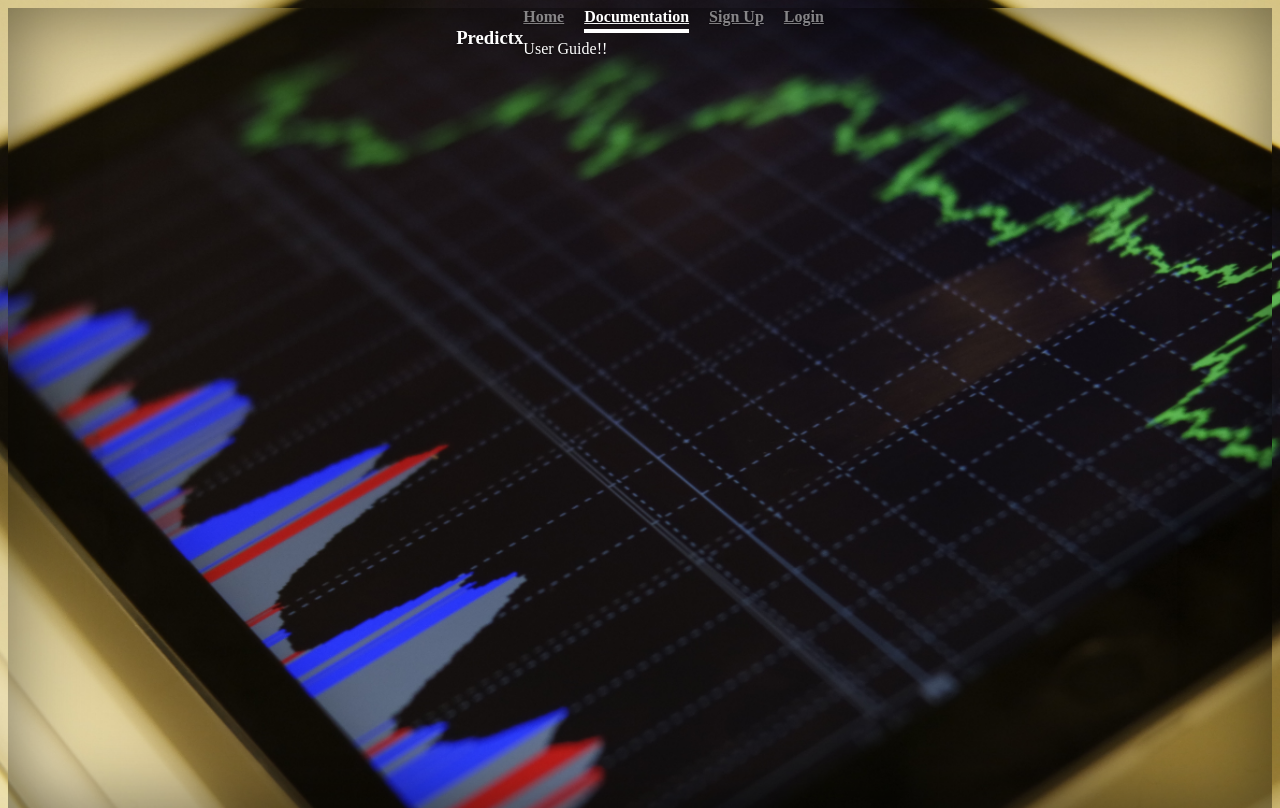
After one commit to joshdasilva/typroject, a Django app: page /userguide/ in a window 1280 px wide. The commit adds this page. Run offline with Django 3.2, Linux system fonts and the light colour scheme; some libraries are stand-ins or nearby versions.

```diff
--- a/predictx/models.py
+++ b/predictx/models.py
@@ -3,11 +3,15 @@ from django.db import models
 # Create your models here.
 
 from django.db import models
-#from datetime import datetime
+from django.contrib.auth.models import User
+
 
 class Stock(models.Model):
     stock_title = models.CharField(max_length=200)
     stock_name = models.TextField()
+    #stock_link = models.TextField()
+    #slug = models.SlugField(max_length=120)
+    #favorite = models.ManyToManyField(User, related_name='favorite', blank=True)
     #stock_published = models.DateTimeField("date published", default=datetime.now())
 
 def __str__(self):
--- a/predictx/templates/predictx/index.html
+++ b/predictx/templates/predictx/index.html
@@ -7,6 +7,7 @@
           <h3 class="masthead-brand">Predictx</h3>
           <nav class="nav nav-masthead justify-content-center">
             <a class="nav-link active" href="">Home</a>
+            <a class="nav-link" href="/userguide">Documentation</a>
             <a class="nav-link" href="/register">Sign Up</a>
             <a class="nav-link" href="/login">Login</a>
           </nav>
@@ -17,7 +18,7 @@
         <h1 class="cover-heading">Predict X.</h1>
         <p class="lead">By predictstocks.net</p>
         <p class="lead">
-          <a href="#" class="btn btn-lg btn-secondary">Learn more</a>
+          <a href="/userguide" class="btn btn-lg btn-secondary">Learn more</a>
         </p>
       </main>
 
--- a/predictx/templates/predictx/login.html
+++ b/predictx/templates/predictx/login.html
@@ -8,6 +8,7 @@
           <h3 class="masthead-brand">Predictx</h3>
           <nav class="nav nav-masthead justify-content-center">
             <a class="nav-link" href="/">Home</a>
+            <a class="nav-link" href="/userguide">Documentation</a>
             <a class="nav-link" href="/register">Sign Up</a>
             <a class="nav-link active" href="/login">Login</a>
           </nav>
--- a/predictx/templates/predictx/register.html
+++ b/predictx/templates/predictx/register.html
@@ -11,6 +11,7 @@
           <h3 class="masthead-brand">Predictx</h3>
           <nav class="nav nav-masthead justify-content-center">
             <a class="nav-link" href="/">Home</a>
+            <a class="nav-link" href="/userguide">Documentation</a>
             <a class="nav-link active" href="/register">Sign Up</a>
             <a class="nav-link" href="/login">Login</a>
           </nav>
--- /dev/null
+++ b/predictx/templates/predictx/userguide.html
@@ -0,0 +1,26 @@
+{% extends 'predictx/base.html' %}
+
+{% block content %}
+  <div class="cover-container d-no-flex h-100 p-3 mx-auto no-flex-column">
+      <header class="masthead mb-auto">
+        <div class="inner">
+          <h3 class="masthead-brand">Predictx</h3>
+          <nav class="nav nav-masthead justify-content-center">
+            <a class="nav-link" href="/">Home</a>
+            <a class="nav-link active" href="/userguide">Documentation</a>
+            <a class="nav-link" href="/register">Sign Up</a>
+            <a class="nav-link" href="/login">Login</a>
+          </nav>
+        </div>
+      </header>
+
+        <div class="backdrop">
+        <main role="main" class="inner cover">
+
+            User Guide!!
+
+
+        </main>
+          </div>
+    </div>
+{% endblock %}
--- a/predictx/urls.py
+++ b/predictx/urls.py
@@ -7,8 +7,10 @@ app_name = "predictx"
 urlpatterns = [
   #  path('', views.index),
     path("", views.indexpage, name="indexpage"),
+    path("userguide/", views.userguide, name="userguide"),
     path("register/", views.register, name="register"),
     path("login/", views.login_request, name="login"),
+    path("register/", views.register, name="register"),
 
     path("AAPL/", views.AAPL, name="AAPL"),
     path("MSFT/", views.MSFT, name="MSFT"),
@@ -20,7 +22,6 @@ urlpatterns = [
     path("JPM/", views.JPM, name="JPM"),
     path("V/", views.V, name="V"),
     path("BAC/", views.BAC, name="BAC"),
-
     path("INTC/", views.INTC, name="INTC"),
     path("CSCO/", views.CSCO, name="CSCO"),
     path("VZ/", views.VZ, name="VZ"),
@@ -31,7 +32,6 @@ urlpatterns = [
     path("KO/", views.KO, name="KO"),
     path("PEP/", views.PEP, name="PEP"),
     path("NFLX/", views.NFLX, name="NFLX"),
-
     path("MCD/", views.MCD, name="MCD"),
     path("WMT/", views.WMT, name="WMT"),
     path("ORCL/", views.ORCL, name="ORCL"),
@@ -72,8 +72,4 @@ urlpatterns = [
     path("COST/logout", views.logout_request, name="logout"),
     path("QCOM/logout", views.logout_request, name="logout"),
 
-
-
-
-
 ]
--- a/predictx/views.py
+++ b/predictx/views.py
@@ -1,9 +1,10 @@
 from django.shortcuts import render, redirect, render_to_response
-from django.http import HttpResponse
+from django.http import HttpResponse, HttpResponseRedirect
 from .models import Stock
 from django.contrib.auth.forms import UserCreationForm, AuthenticationForm
 from django.contrib.auth import logout, authenticate, login
 from django.contrib import messages
+from django.shortcuts import get_object_or_404
 from .forms import NewUserForm
 from alpha_vantage.timeseries import TimeSeries
 from alpha_vantage.techindicators import TechIndicators
@@ -18,59 +19,59 @@ import pandas as pd
 import wikipedia, os
 
 def chart(stock, sname, wikiD):
-
     API_KEY = 'ZCXPM8FMBJXNOE3J'
     ts = TimeSeries(key='API_KEY', output_format='pandas')
-    data, meta_data = ts.get_daily_adjusted(symbol=stock, outputsize='full')
+    d, meta_data = ts.get_daily_adjusted(symbol=stock, outputsize='full')
 
     ts2 = TechIndicators(key='API_KEY', output_format='pandas')
-    data2, meta_data2 = ts2.get_bbands(symbol=stock, interval='daily', time_period=10)
+    d2, meta_data2 = ts2.get_bbands(symbol=stock, interval='daily', time_period=10)
 
     ts3 = TechIndicators(key='API_KEY', output_format='pandas')
-    data3, meta_data3 = ts3.get_rsi(symbol=stock, series_type = 'close', interval='daily')
+    d3, meta_data3 = ts3.get_rsi(symbol=stock, series_type = 'close', interval='daily')
 
     ts4 = TechIndicators(key='API_KEY', output_format='pandas')
-    data4, meta_data4 = ts4.get_macd(symbol=stock,series_type = 'close', interval='daily')
+    d4, meta_data4 = ts4.get_macd(symbol=stock,series_type = 'close', interval='daily')
 
     title = 'Latest prices for'+sname
 
+    xi = 5321
+    data = d.tail(xi)
+    data2 = d2.tail(xi)
+    data3 = d3.tail(xi)
+    data4 = d4.tail(xi)
+
     data.index = pd.to_datetime(data.index)
-    data2.index = pd.to_datetime(data2.index)
-    data3.index = pd.to_datetime(data3.index)
-    data4.index = pd.to_datetime(data4.index)
 
     long_rolling = data['5. adjusted close'].rolling(window=200).mean()
     short_rolling = data['5. adjusted close'].rolling(window=20).mean()
     ema_short = data['5. adjusted close'].ewm(span=20, adjust=False).mean()
     ema_long = data['5. adjusted close'].ewm(span=200, adjust=False).mean()
 
+    import numpy as np
+
     latest = data.tail(1)
     lOpen = latest.iloc[:, 0:1].values
+    lOpen=str(lOpen).lstrip('[').rstrip(']')
     lHigh = latest.iloc[:, 1:2].values
+    lHigh=str(lHigh).lstrip('[').rstrip(']')
     lLow = latest.iloc[:, 2:3].values
+    lLow=str(lLow).lstrip('[').rstrip(']')
     lClose = latest.iloc[:, 3:4].values
+    lClose=str(lClose).lstrip('[').rstrip(']')
     lAdjClose = latest.iloc[:, 4:5].values
+    lAdjClose=str(lAdjClose).lstrip('[').rstrip(']')
     lVol = latest.iloc[:, 5:6].values
+    lVol=str(lVol).lstrip('[').rstrip(']')
     lDiv = latest.iloc[:, 6:7].values
+    lDiv=str(lDiv).lstrip('[').rstrip(']')
     lSplit = latest.iloc[:, 7:8].values
-
-    # lOpen = latest['1. open']
-    # lHigh = latest['2. high']
-    # lLow = latest['3. low']
-    # lClose = latest['4. close']
-    # lAdjClose = latest['5. adjusted close']
-    # lVol = latest['6. volume']
-    # lDiv = latest['7. dividend amount']
-    # lSplit = latest['8. split coefficient']
-
+    lSplit=str(lSplit).lstrip('[').rstrip(']')
 
     source1 = ColumnDataSource(data=dict(x=data.index, y=data['5. adjusted close'], ssma=short_rolling, lsma=long_rolling, sema=ema_short,lema=ema_long))
     source2 = ColumnDataSource(data=dict(x = data.index, z=data['4. close'], bu=data2['Real Upper Band'], bm=data2['Real Middle Band'], bl=data2['Real Lower Band']))
-    source3 = ColumnDataSource(data=dict(x = data.index, x2= data3.index,  z=data['4. close'], rsi = data3['RSI']))
-    source4 = ColumnDataSource(data=dict(x = data.index, x2 = data4.index, z=data['4. close'], macd=data4['MACD'], macds = data4['MACD_Signal']))
+    source3 = ColumnDataSource(data=dict(x = data.index, z=data['4. close'], rsi = data3['RSI']))
+    source4 = ColumnDataSource(data=dict(x = data.index, z=data['4. close'], macd=data4['MACD'], macds = data4['MACD_Signal']))
     source5 = ColumnDataSource(data=dict(x = data.index, y=data['5. adjusted close'],o=data['1. open'],h=data['2. high'],l=data['3. low'],c=data['4. close'], vol=data['6. volume']))
-
-    pprint(data3.index)
 
     p = figure(title= title ,
         x_axis_label= 'Date Time',
@@ -78,8 +79,8 @@ def chart(stock, sname, wikiD):
         y_axis_label= 'Price in $',
         plot_width =1300,
         plot_height =600,
-        tools=['pan', 'wheel_zoom', 'box_zoom', 'reset']
-               )
+        tools=['pan', 'wheel_zoom', 'box_zoom', 'reset'])
+
     p1 = figure(title= title ,
         x_axis_label= 'date',
         x_axis_type="datetime",
@@ -96,7 +97,7 @@ def chart(stock, sname, wikiD):
             'sema': 'printf',
             'lema': 'printf'
         },
-        mode='vline'))
+        mode='mouse'))
 
     p2 = figure(title= title ,
         x_axis_label= 'Date Time',
@@ -114,7 +115,7 @@ def chart(stock, sname, wikiD):
             'bm': 'printf',
             'bl': 'printf'
         },
-        mode='vline'))
+        mode='mouse'))
     p3 = figure(title= title ,
         x_axis_label= 'Date Time',
         x_axis_type="datetime",
@@ -223,13 +224,13 @@ def chart(stock, sname, wikiD):
     p4.line('x', 'z', legend=stock + ' price in $', line_width=2, color ='blue', muted_color='grey', muted_alpha=0.2, source= source4)
     p45.line('x','macd' ,legend=stock+' MACD', line_width=2, color='green', muted_color='grey', muted_alpha=0.2, source = source4) #x2
     p45.line('x', 'macds', color='orange', legend=stock+' MACD signal', line_width=2, muted_color='grey', muted_alpha=0.2, source= source4) #x2
-    p45.vbar(x=data4.index, bottom=[ 0 for _ in data4.index], top=data4['MACD_Hist'], width=4, color="purple", legend=stock+' MACD Histagram', line_width=2, muted_color='grey', muted_alpha=0.2)
+    p45.vbar(x=data.index, bottom=[ 0 for _ in data.index], top=data4['MACD_Hist'], width=4, color="purple", legend=stock+' MACD Histagram', line_width=2, muted_color='grey', muted_alpha=0.2)#data4.index
     p45.legend.location = "top_left"
     p45.legend.click_policy = "mute"
     macd = gridplot([[p4], [p45]])
 
     p5.xaxis.formatter = DatetimeTickFormatter(days="%Y-%m-%d")
-    p5.line('x','y',source=source5,legend= stock+' price in $', line_width = 2)
+    p5.line('x','y',legend= stock+' price in $', line_width = 2,source=source5)
     p55.line('x', 'vol', legend= stock+' Volume', line_width = 2, color ='purple', source=source5)
     volume = gridplot([[p5], [p55]])
 
@@ -277,10 +278,10 @@ def AlphaVantage(symbol):
 def indexpage(request):
     return render(request, 'predictx/index.html')
 
-def indexpage(request):
-    return render(request = request,
-                  template_name='predictx/index.html',
-                  context = {"stocks":Stock.objects.all})
+# def indexpage(request):
+#     return render(request = request,
+#                   template_name='predictx/index.html',
+#                   context = {"stocks":Stock.objects.all})
 
 def logout_request(request):
     logout(request)
@@ -330,188 +331,314 @@ def register(request):
                   template_name = "predictx/register.html",
                   context={"form":form})
 
+def userguide(request):
+    return render(request, 'predictx/userguide.html')
+
+
+# def favorite_stock(request, id):
+#     stock = get_object_or_404(Stock,id=id)
+#     if stock.favorite.filter(id=request.user.id).exists():
+#         stock.favorite.remove(request.user)
+#     else:
+#         stock.favorite.add(request.user)
+#     return HttpResponseRedirect(stock.get_absolute_url())
+#
+# def stock_favorite_list(request):
+#     user = request.user
+#     favorite_stocks = user.favorite.all()
+#     context = {
+#         'favorite_stocks': favorite_stocks
+#     }
+#     return render(request, 'predictx/symbol.html', context)
+#
+# def stock_detail(request, id):
+#     stock = get_object_or_404(Stock, id=id)
+#     is_favourite=False
+#     if stock.favorite.filter(id=request.user.id).exists():
+#         is_favourite=True
+#
+#     context = {
+#         ' is_favourite': is_favourite
+#     }
+#     return render(request, 'predictx/symbol.html', context)
+
+
 def MSFT(request):
-    stock = 'MSFT'
-    sname='Microsoft Corporation'
-    wikiD = wikipedia.summary(sname, sentences=5)
-    return chart(stock, sname, wikiD)
+    if request.user.is_authenticated:
+        stock = 'MSFT'
+        sname='Microsoft Corporation'
+        wikiD = wikipedia.summary(sname, sentences=5)
+        return chart(stock, sname, wikiD)
+    else:
+        return redirect("predictx:login")
+
 
 def AAPL(request):
-    stock = 'AAPL'
-    sname = 'Apple Inc.'
-    wikiD = wikipedia.summary(sname, sentences=5)
-    return chart(stock, sname, wikiD)
+    if request.user.is_authenticated:
+        stock = 'AAPL'
+        sname = 'Apple Inc.'
+        wikiD = wikipedia.summary(sname, sentences=5)
+        return chart(stock, sname, wikiD)
+    else:
+        return redirect("predictx:login")
 
 def AMZN(request):
-    stock = 'AMZN'
-    sname = 'Amazon.com Inc.'
-    wikiD = wikipedia.summary(sname, sentences=5)
-    return chart(stock, sname, wikiD)
+    if request.user.is_authenticated:
+        stock = 'AMZN'
+        sname = 'Amazon.com Inc.'
+        wikiD = wikipedia.summary(sname, sentences=5)
+        return chart(stock, sname, wikiD)
+    else:
+        return redirect("predictx:login")
 
 def FB(request):
-    stock = 'FB'
-    sname = 'Facebook Inc.'
-    wikiD = wikipedia.summary(sname, sentences=5)
-    return chart(stock, sname, wikiD)
+    if request.user.is_authenticated:
+        stock = 'FB'
+        sname = 'Facebook Inc.'
+        wikiD = wikipedia.summary(sname, sentences=5)
+        return chart(stock, sname, wikiD)
+    else:
+        return redirect("predictx:login")
 
 def BRKB(request):
-    stock = 'BRK.B'
-    sname = 'Berkshire Hathaway Inc.'
-    wikiD = wikipedia.summary(sname, sentences=5)
-    return chart(stock, sname, wikiD)
+    if request.user.is_authenticated:
+        stock = 'BRK.B'
+        sname = 'Berkshire Hathaway Inc.'
+        wikiD = wikipedia.summary(sname, sentences=5)
+        return chart(stock, sname, wikiD)
+    else:
+        return redirect("predictx:login")
 
 def GOOG(request):
-    stock = 'GOOG'
-    sname = 'Alphabet Inc.'
-    wikiD = wikipedia.summary(sname, sentences=5)
-    return chart(stock, sname, wikiD)
+    if request.user.is_authenticated:
+        stock = 'GOOG'
+        sname = 'Alphabet Inc.'
+        wikiD = wikipedia.summary(sname, sentences=5)
+        return chart(stock, sname, wikiD)
+    else:
+        return redirect("predictx:login")
 
 def XOM(request):
-    stock = 'XOM'
-    sname = 'Exxon Mobil Corporation'
-    wikiD = wikipedia.summary(sname, sentences=5)
-    return chart(stock, sname, wikiD)
+    if request.user.is_authenticated:
+        stock = 'XOM'
+        sname = 'Exxon Mobil Corporation'
+        wikiD = wikipedia.summary(sname, sentences=5)
+        return chart(stock, sname, wikiD)
+    else:
+        return redirect("predictx:login")
 
 def JPM(request):
-    stock = 'JPM'
-    sname = 'JPMorgan Chase & Co.'
-    wikiD = wikipedia.summary(sname, sentences=5)
-    return chart(stock, sname, wikiD)
+    if request.user.is_authenticated:
+        stock = 'JPM'
+        sname = 'JPMorgan Chase & Co.'
+        wikiD = wikipedia.summary(sname, sentences=5)
+        return chart(stock, sname, wikiD)
+    else:
+        return redirect("predictx:login")
 
 def V(request):
-    stock = 'V'
-    sname = 'Visa Inc.'
-    wikiD = wikipedia.summary(sname, sentences=5)
-    return chart(stock, sname, wikiD)
+    if request.user.is_authenticated:
+        stock = 'V'
+        sname = 'Visa Inc.'
+        wikiD = wikipedia.summary(sname, sentences=5)
+        return chart(stock, sname, wikiD)
+    else:
+        return redirect("predictx:login")
 
 def BAC(request):
-    stock = 'BAC'
-    sname = 'Bank of America Corporation'
-    wikiD = wikipedia.summary(sname, sentences=5)
-    return chart(stock, sname, wikiD)
+    if request.user.is_authenticated:
+        stock = 'BAC'
+        sname = 'Bank of America Corporation'
+        wikiD = wikipedia.summary(sname, sentences=5)
+        return chart(stock, sname, wikiD)
+    else:
+        return redirect("predictx:login")
 
 def INTC(request):
-    stock = 'INTC'
-    sname = 'Intel Corporation'
-    wikiD = wikipedia.summary(sname, sentences=5)
-    return chart(stock, sname, wikiD)
+    if request.user.is_authenticated:
+        stock = 'INTC'
+        sname = 'Intel Corporation'
+        wikiD = wikipedia.summary(sname, sentences=5)
+        return chart(stock, sname, wikiD)
+    else:
+        return redirect("predictx:login")
 
 def CSCO(request):
-    stock = 'CSCO'
-    sname = 'Cisco Systems Inc.'
-    wikiD = wikipedia.summary(sname, sentences=5)
-    return chart(stock, sname, wikiD)
+    if request.user.is_authenticated:
+        stock = 'CSCO'
+        sname = 'Cisco Systems Inc.'
+        wikiD = wikipedia.summary(sname, sentences=5)
+        return chart(stock, sname, wikiD)
+    else:
+        return redirect("predictx:login")
 
 def VZ(request):
-    stock = 'VZ'
-    sname = 'Verizon Communications Inc.'
-    wikiD = wikipedia.summary(sname, sentences=5)
-    return chart(stock, sname, wikiD)
+    if request.user.is_authenticated:
+        stock = 'VZ'
+        sname = 'Verizon Communications Inc.'
+        wikiD = wikipedia.summary(sname, sentences=5)
+        return chart(stock, sname, wikiD)
+    else:
+        return redirect("predictx:login")
 
 def PFE(request):
-    stock = 'PFE'
-    sname = 'Pfizer Inc.'
-    wikiD = wikipedia.summary(sname, sentences=5)
-    return chart(stock, sname, wikiD)
+    if request.user.is_authenticated:
+        stock = 'PFE'
+        sname = 'Pfizer Inc.'
+        wikiD = wikipedia.summary(sname, sentences=5)
+        return chart(stock, sname, wikiD)
+    else:
+        return redirect("predictx:login")
 
 def T(request):
-    stock = 'T'
-    sname = 'AT&T Inc.'
-    wikiD = wikipedia.summary(sname, sentences=5)
-    return chart(stock, sname, wikiD)
+    if request.user.is_authenticated:
+        stock = 'T'
+        sname = 'AT&T Inc.'
+        wikiD = wikipedia.summary(sname, sentences=5)
+        return chart(stock, sname, wikiD)
+    else:
+        return redirect("predictx:login")
 
 def MA(request):
-    stock = 'MA'
-    sname = 'Mastercard Incorporated'
-    wikiD = wikipedia.summary(sname, sentences=5)
-    return chart(stock, sname, wikiD)
+    if request.user.is_authenticated:
+        stock = 'MA'
+        sname = 'Mastercard Incorporated'
+        wikiD = wikipedia.summary(sname, sentences=5)
+        return chart(stock, sname, wikiD)
+    else:
+        return redirect("predictx:login")
 
 def BA(request):
-    stock = 'BA'
-    sname = 'Boeing Company'
-    wikiD = wikipedia.summary(sname, sentences=5)
-    return chart(stock, sname, wikiD)
+    if request.user.is_authenticated:
+        stock = 'BA'
+        sname = 'Boeing Company'
+        wikiD = wikipedia.summary(sname, sentences=5)
+        return chart(stock, sname, wikiD)
+    else:
+        return redirect("predictx:login")
 
 def DIS(request):
-    stock = 'DIS'
-    sname = 'Walt Disney Company'
-    wikiD = wikipedia.summary(sname, sentences=5)
-    return chart(stock, sname, wikiD)
+    if request.user.is_authenticated:
+        stock = 'DIS'
+        sname = 'Walt Disney Company'
+        wikiD = wikipedia.summary(sname, sentences=5)
+        return chart(stock, sname, wikiD)
+    else:
+        return redirect("predictx:login")
 
 def KO(request):
-    stock = 'KO'
-    sname = 'Coca-Cola Company'
-    wikiD = wikipedia.summary(sname, sentences=5)
-    return chart(stock, sname, wikiD)
+    if request.user.is_authenticated:
+        stock = 'KO'
+        sname = 'Coca-Cola Company'
+        wikiD = wikipedia.summary(sname, sentences=5)
+        return chart(stock, sname, wikiD)
+    else:
+        return redirect("predictx:login")
 
 def PEP(request):
-    stock = 'PEP'
-    sname = 'PepsiCo Inc.'
-    wikiD = wikipedia.summary(sname, sentences=5)
-    return chart(stock, sname, wikiD)
+    if request.user.is_authenticated:
+        stock = 'PEP'
+        sname = 'PepsiCo Inc.'
+        wikiD = wikipedia.summary(sname, sentences=5)
+        return chart(stock, sname, wikiD)
+    else:
+        return redirect("predictx:login")
 
 def NFLX(request):
-    stock = 'NFLX'
-    sname = 'Netflix Inc.'
-    wikiD = wikipedia.summary(sname, sentences=5)
-    return chart(stock, sname, wikiD)
+    if request.user.is_authenticated:
+        stock = 'NFLX'
+        sname = 'Netflix Inc.'
+        wikiD = wikipedia.summary(sname, sentences=5)
+        return chart(stock, sname, wikiD)
+    else:
+        return redirect("predictx:login")
 
 def MCD(request):
-    stock = 'MCD'
-    sname = 'McDonalds Corporation'
-    wikiD = wikipedia.summary(sname, sentences=5)
-    return chart(stock, sname, wikiD)
+    if request.user.is_authenticated:
+        stock = 'MCD'
+        sname = 'McDonalds Corporation'
+        wikiD = wikipedia.summary(sname, sentences=5)
+        return chart(stock, sname, wikiD)
+    else:
+        return redirect("predictx:login")
 
 def WMT(request):
-    stock = 'WMT'
-    sname = 'Walmart Inc.'
-    wikiD = wikipedia.summary(sname, sentences=5)
-    return chart(stock, sname, wikiD)
+    if request.user.is_authenticated:
+        stock = 'WMT'
+        sname = 'Walmart Inc.'
+        wikiD = wikipedia.summary(sname, sentences=5)
+        return chart(stock, sname, wikiD)
+    else:
+        return redirect("predictx:login")
 
 def ORCL(request):
-    stock = 'ORCL'
-    sname = 'Oracle Corporation'
-    wikiD = wikipedia.summary(sname, sentences=5)
-    return chart(stock, sname, wikiD)
+    if request.user.is_authenticated:
+        stock = 'ORCL'
+        sname = 'Oracle Corporation'
+        wikiD = wikipedia.summary(sname, sentences=5)
+        return chart(stock, sname, wikiD)
+    else:
+        return redirect("predictx:login")
 
 def IBM(request):
-    stock = 'IBM'
-    sname = 'Internation Business Machines Corporation'
-    wikiD = wikipedia.summary(sname, sentences=5)
-    return chart(stock, sname, wikiD)
+    if request.user.is_authenticated:
+        stock = 'IBM'
+        sname = 'Internation Business Machines Corporation'
+        wikiD = wikipedia.summary(sname, sentences=5)
+        return chart(stock, sname, wikiD)
+    else:
+        return redirect("predictx:login")
 
 def PYPL(request):
-    stock = 'PYPL'
-    sname = 'PalPal Holdings Inc.'
-    wikiD = wikipedia.summary(sname, sentences=5)
-    return chart(stock, sname, wikiD)
+    if request.user.is_authenticated:
+        stock = 'PYPL'
+        sname = 'PalPal Holdings Inc.'
+        wikiD = wikipedia.summary(sname, sentences=5)
+        return chart(stock, sname, wikiD)
+    else:
+        return redirect("predictx:login")
 
 def MMM(request):
-    stock = 'MMM'
-    sname = '3M Company'
-    wikiD = wikipedia.summary(sname, sentences=5)
-    return chart(stock, sname, wikiD)
+    if request.user.is_authenticated:
+        stock = 'MMM'
+        sname = '3M Company'
+        wikiD = wikipedia.summary(sname, sentences=5)
+        return chart(stock, sname, wikiD)
+    else:
+        return redirect("predictx:login")
 
 def NVDA(request):
-    stock = 'NVDA'
-    sname = 'Nvidia Corporation'
-    wikiD = wikipedia.summary(sname, sentences=5)
-    return chart(stock, sname, wikiD)
+    if request.user.is_authenticated:
+        stock = 'NVDA'
+        sname = 'Nvidia Corporation'
+        wikiD = wikipedia.summary(sname, sentences=5)
+        return chart(stock, sname, wikiD)
+    else:
+        return redirect("predictx:login")
 
 def NKE(request):
-    stock = 'NKE'
-    sname = 'Nike Inc.'
-    wikiD = wikipedia.summary(sname, sentences=5)
-    return chart(stock, sname, wikiD)
+    if request.user.is_authenticated:
+        stock = 'NKE'
+        sname = 'Nike Inc.'
+        wikiD = wikipedia.summary(sname, sentences=5)
+        return chart(stock, sname, wikiD)
+    else:
+        return redirect("predictx:login")
 
 def COST(request):
-    stock = 'COST'
-    sname = 'Costco Wholesale Corporation'
-    wikiD = wikipedia.summary(sname, sentences=5)
-    return chart(stock, sname, wikiD)
+    if request.user.is_authenticated:
+        stock = 'COST'
+        sname = 'Costco Wholesale Corporation'
+        wikiD = wikipedia.summary(sname, sentences=5)
+        return chart(stock, sname, wikiD)
+    else:
+        return redirect("predictx:login")
 
 def QCOM(request):
-    stock = 'QCOM'
-    sname = 'Qualcomm Incorporated'
-    wikiD = wikipedia.summary(sname, sentences=5)
-    return chart(stock, sname, wikiD)
+    if request.user.is_authenticated:
+        stock = 'QCOM'
+        sname = 'Qualcomm Incorporated'
+        wikiD = wikipedia.summary(sname, sentences=5)
+        return chart(stock, sname, wikiD)
+    else:
+        return redirect("predictx:login")
--- a/static/predictx/scripts/cover.css
+++ b/static/predictx/scripts/cover.css
@@ -48,6 +48,10 @@ body {
 
 .cover-container {
   max-width: 42em;
+}
+
+.backdrop{
+
 }
 
 
--- a/static/predictx/scripts/dashboard.css
+++ b/static/predictx/scripts/dashboard.css
@@ -62,7 +62,9 @@ body {
   font-size: .75rem;
   text-transform: uppercase;
 }
-
+.bd-example {
+    position: relative;
+}
 /*
  * Content
  */
```
Also changed, not shown: predictx/stockfetch.py (+66 -10 lines), predictx/templates/predictx/dashboard.html (+145 -20 lines), predictx/templates/predictx/symbol.html (+12 -1 lines), db.sqlite3, predictx/migrations/0004_stock_favorite.py (added), predictx/migrations/0005_stock_stock_link.py (added), predictx/migrations/0006_auto_20190412_1747.py (added).
